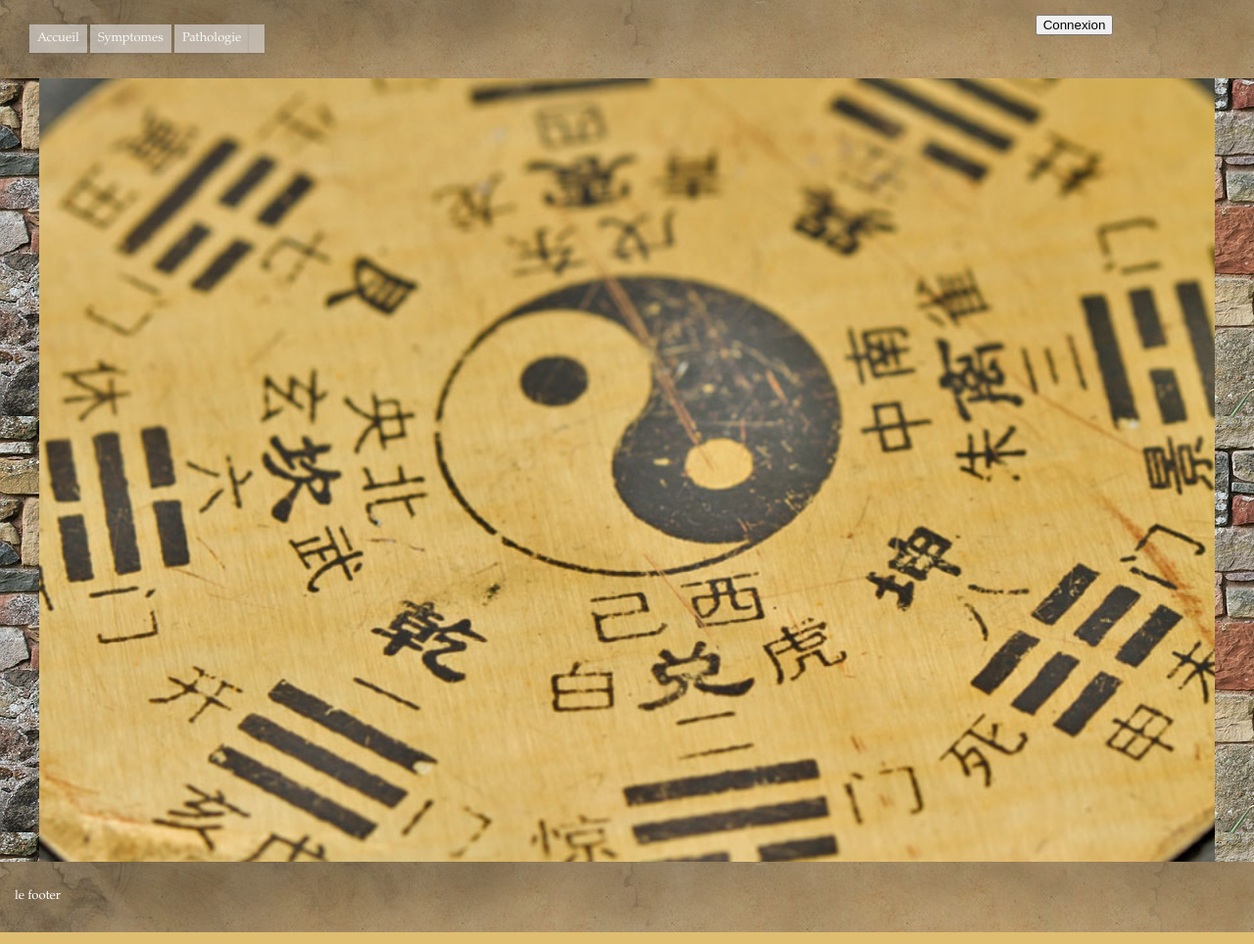
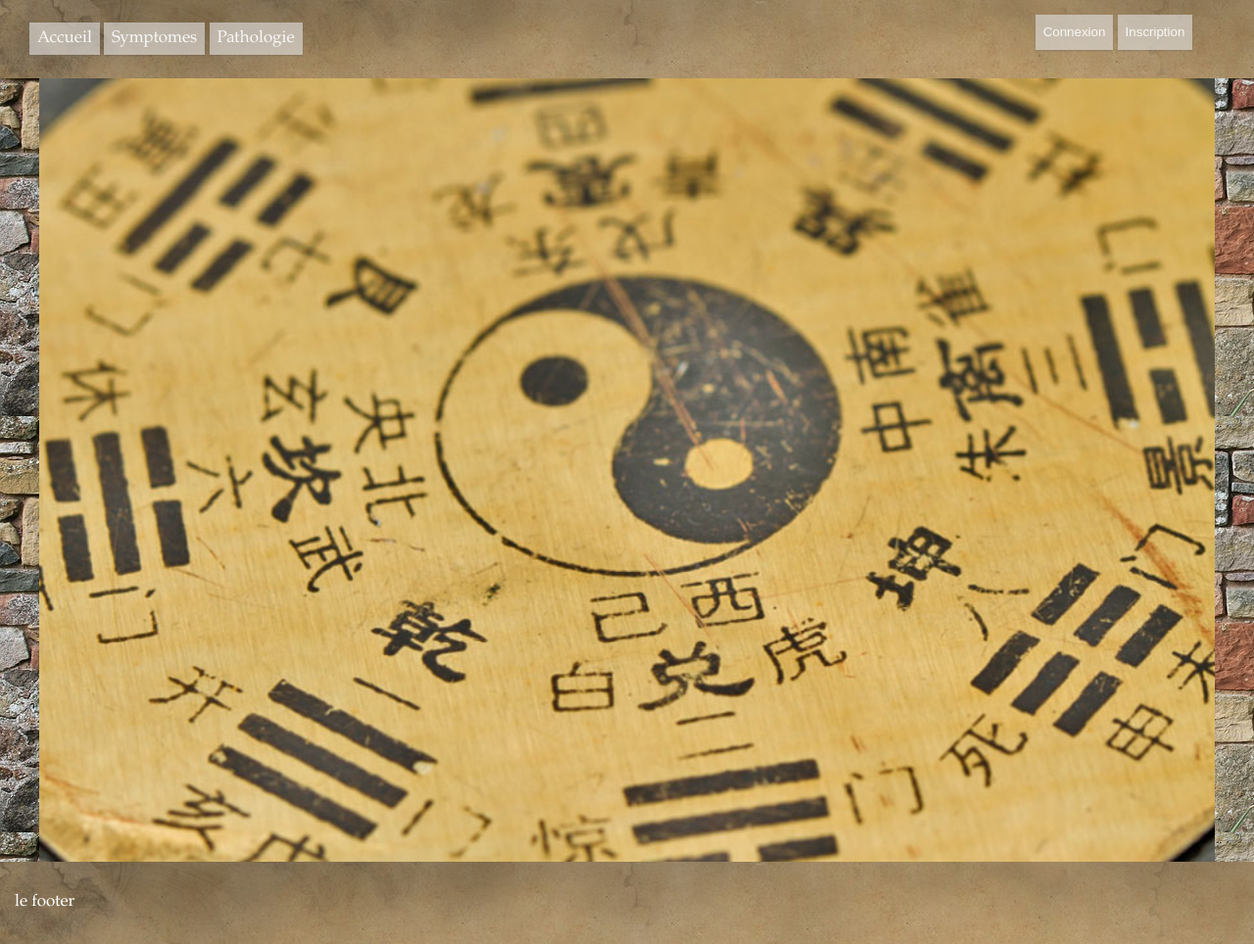
Before and after one commit to abdel-kader-camara/Tidal, a PHP site: page /HTML/accueil.html in a window 1280 px wide. Shown: the whole page at 98% size. Run offline with PHP 8.4, Linux system fonts and the light colour scheme.

Commit message:
accueilv6

```diff
--- a/CSS/stylecss.css
+++ b/CSS/stylecss.css
@@ -10,7 +10,7 @@ html, body {
 }
 body {
   font-family: Garamond, Georgia, 'Times New Roman', Times, serif;
-  font-size: 13px;
+  font-size: 17px;
   display: flex;
   flex-direction: column;
   background-image: url("/images/c.jpg");
--- a/HTML/accueil.html
+++ b/HTML/accueil.html
@@ -9,14 +9,14 @@
 
 <body>
   <div class="header">
-    <button onclick="window.location.href = 'connexion.html';">Connexion</button>
+    <button class="button" onclick="window.location.href = 'connexion.html';">Connexion</button>
+    <button class="button" onclick="window.location.href = 'inscription.html';">Inscription</button>
     <div class="col-10 col-s-10 menu">
 
       <ul>
         <li>Accueil</li>
         <li>Symptomes</li>
         <li>Pathologie</li>
-        <li></li>
       </ul>
     </div>
   </div>
```
